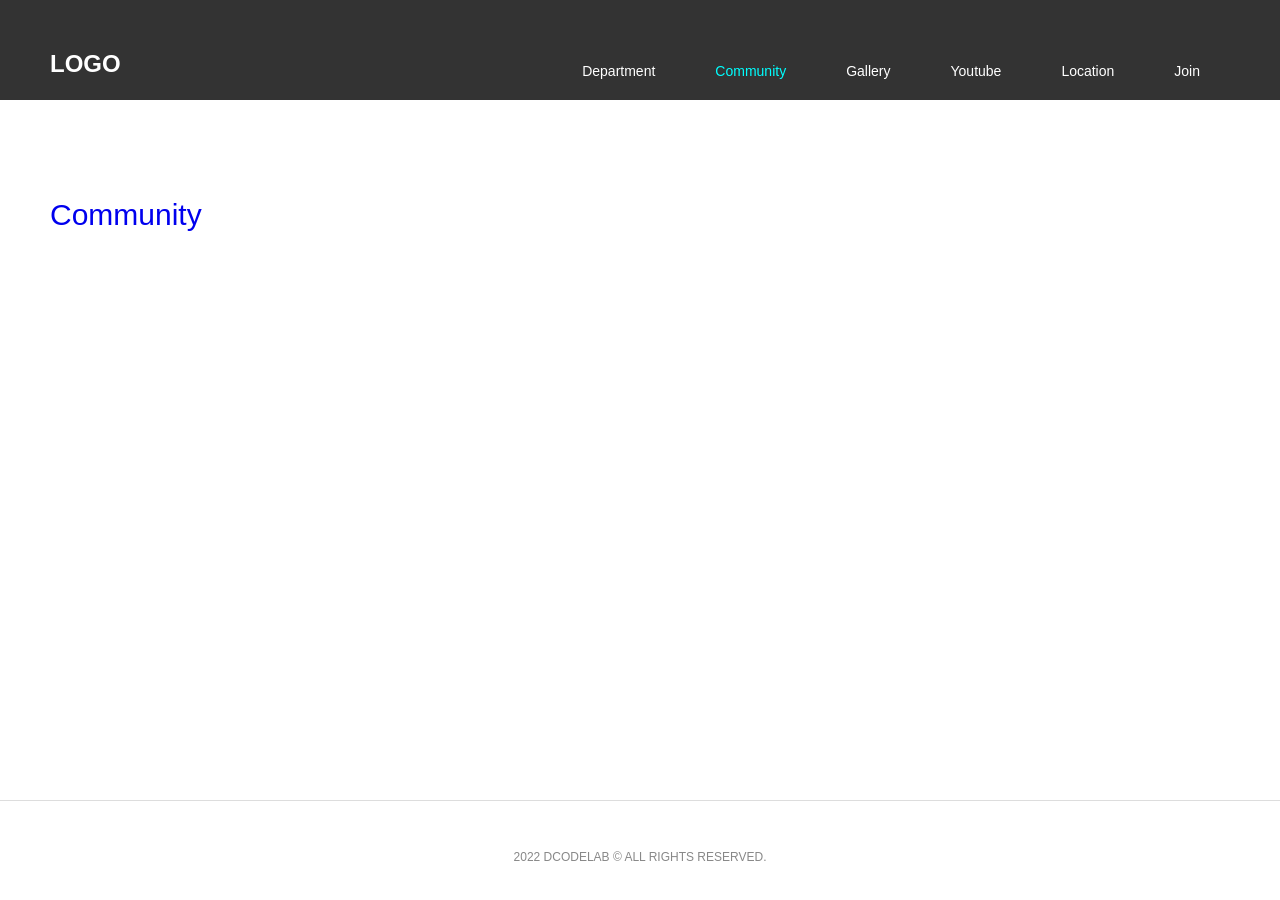
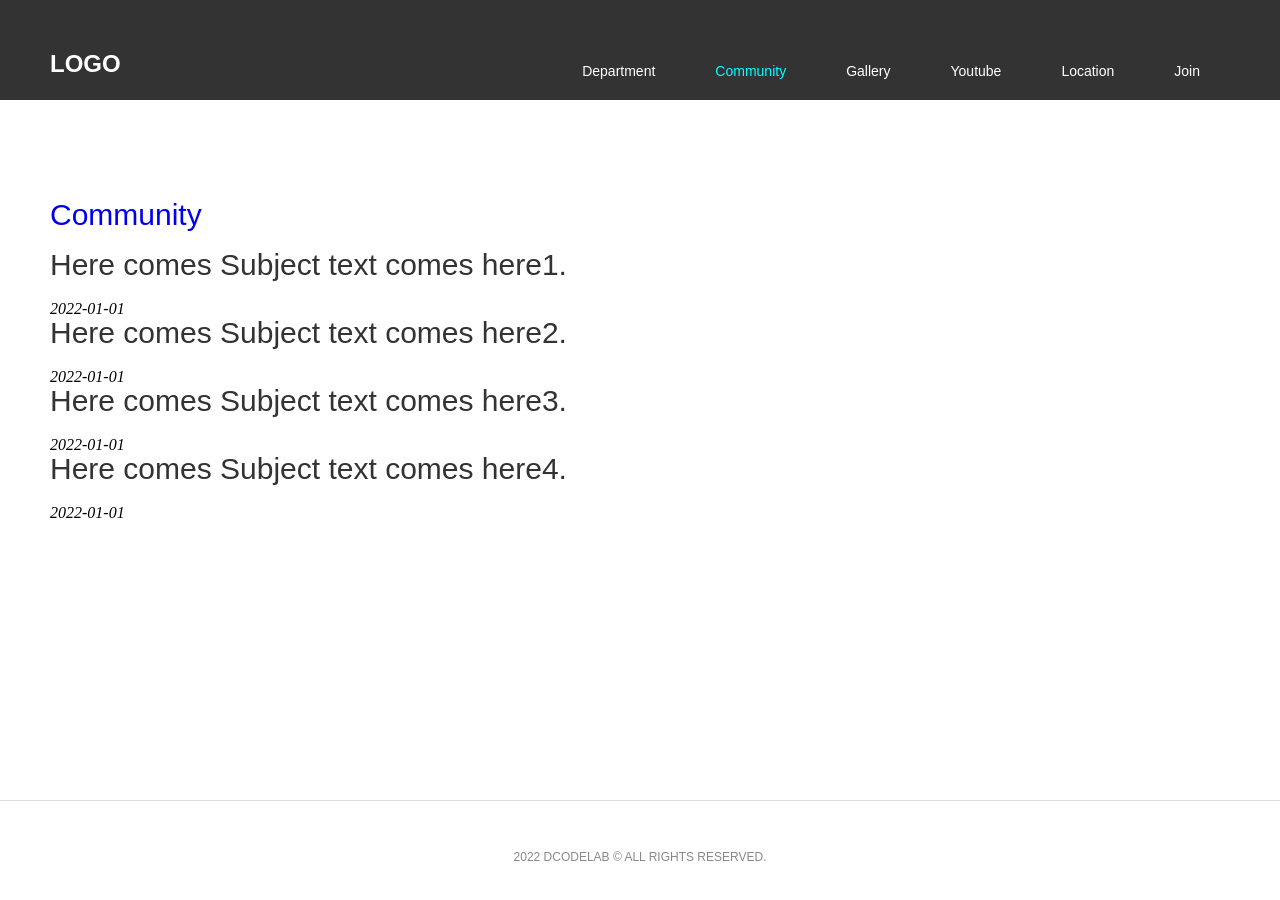
Before and after one commit to dcodelabTutor/react_dcodelab, a React (Create React App) app: page /community in a window 1280 px wide. Shown: the top 900 px of the page. Built offline with nearby package versions, Linux system fonts and the light colour scheme.

Commit message:
게시글 컴포넌트 구현

```diff
--- a/package.json
+++ b/package.json
@@ -6,6 +6,7 @@
     "@testing-library/jest-dom": "^5.16.1",
     "@testing-library/react": "^12.1.2",
     "@testing-library/user-event": "^13.5.0",
+    "axios": "^0.24.0",
     "react": "^17.0.2",
     "react-dom": "^17.0.2",
     "react-router-dom": "^5.3.0",
--- /dev/null
+++ b/public/db/community.json
@@ -0,0 +1,24 @@
+{
+  "data": [
+    {
+      "title": "Here comes Subject text comes here1.",
+      "Write": "Andy",
+      "date": "2022-01-01"
+    },
+    {
+      "title": "Here comes Subject text comes here2.",
+      "Write": "Andy",
+      "date": "2022-01-01"
+    },
+    {
+      "title": "Here comes Subject text comes here3.",
+      "Write": "Andy",
+      "date": "2022-01-01"
+    },
+    {
+      "title": "Here comes Subject text comes here4.",
+      "Write": "Andy",
+      "date": "2022-01-01"
+    }
+  ]
+}
--- a/src/App.js
+++ b/src/App.js
@@ -1,6 +1,5 @@
 import './css/style.css';
 import {Route} from 'react-router-dom';
-
 
 //import common component
 import Header from './components/common/Header.js';
--- a/src/components/sub/Community.js
+++ b/src/components/sub/Community.js
@@ -1,9 +1,35 @@
+import axios from "axios";
+import {useEffect, useState} from "react";
+
 function Community(){
+  let [posts, setPosts] = useState([]);
+  const path= process.env.PUBLIC_URL;
+  const url = `${path}/db/community.json`;
+
+  useEffect(()=>{
+    axios
+      .get(url)
+      .then(json=>{
+        console.log(json.data.data);
+        setPosts(json.data.data);
+      })
+  })
+
   return (
     <main>
       <div className="inner">
         <h1><a href="#">Community</a></h1>
-
+        {
+          posts.map((data, index)=>{
+            return (
+              <article key={index}>
+                <h1>{data.title}</h1>
+                <span>{data.writer}</span>
+                <em>{data.date}</em>
+              </article>
+            )
+          })
+        }
       </div>
     </main>
   )
```
Also changed, not shown: src/components/common/Header.js (line endings or trailing spaces), 1 other file (tests, documents, lock files or other folders).
